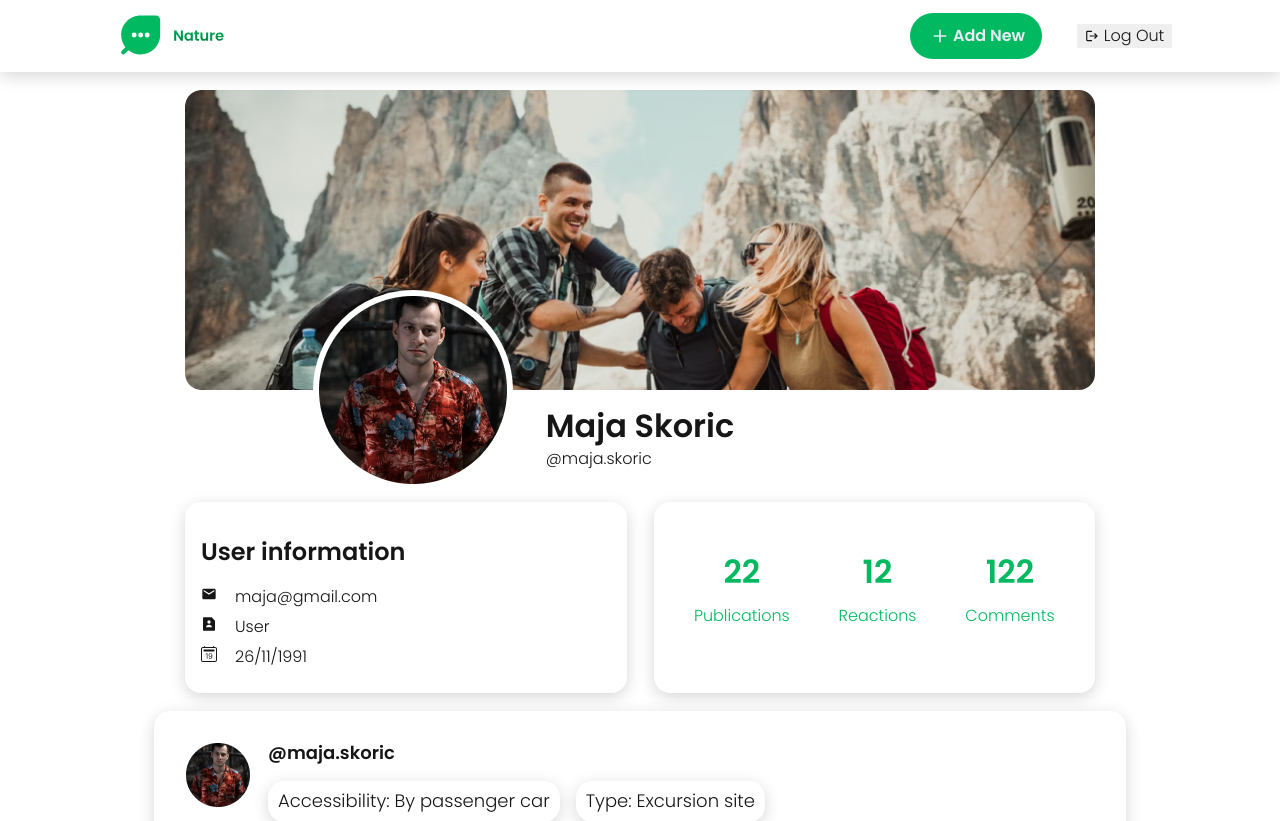
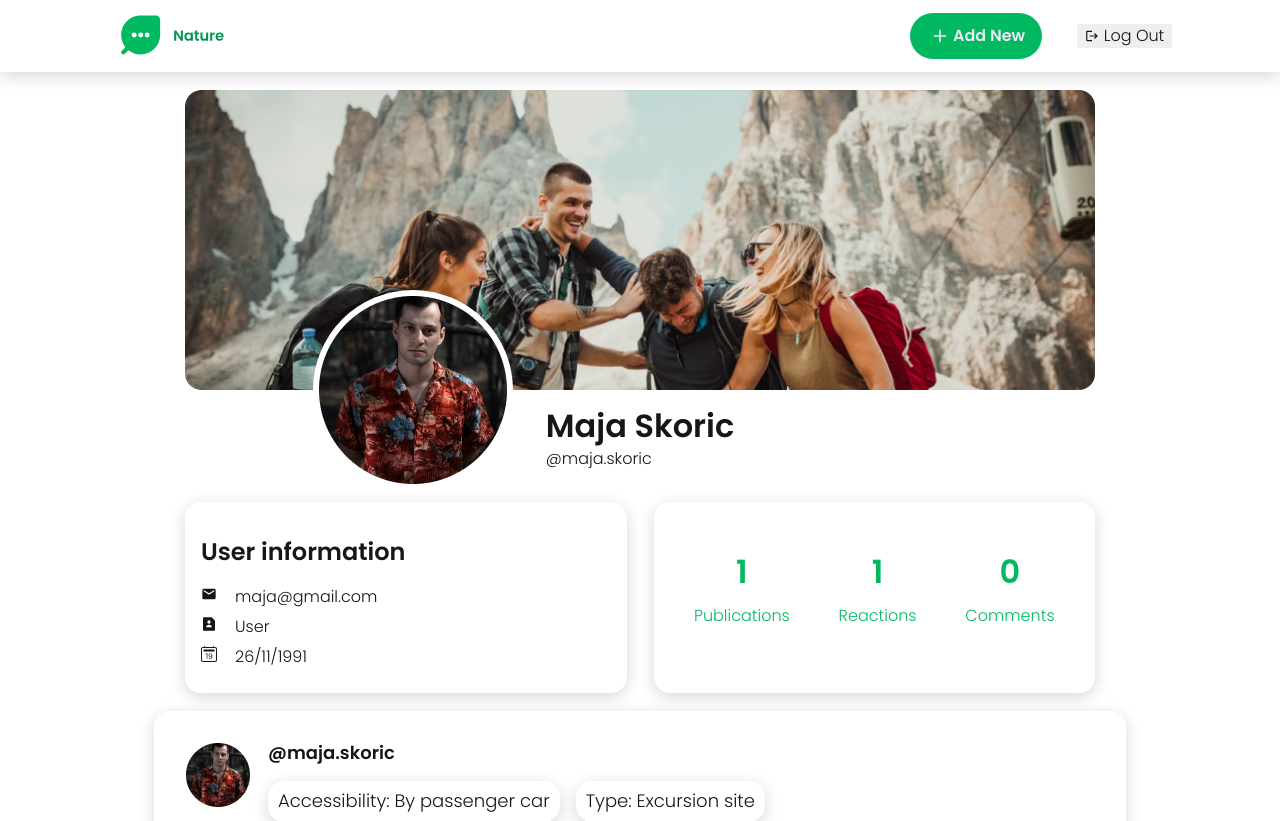
Before and after one commit to stefanskoricdev/nature-social-media, a React (Create React App) app: page /profile/maja.skoric in a window 1280 px wide. Shown: the top 821 px of the page. Built offline with nearby package versions, Linux system fonts and the light colour scheme; data requests are answered from the project's data file; sample sign-in values are in the browser's storage.

Commit message:
Add user activity stats on profile page

```diff
--- /dev/null
+++ b/src/helpers/getUserActivity.js
@@ -0,0 +1,23 @@
+export const getUserActivity = (posts, username) => {
+  const userPublications = posts.filter(
+    (post) => post.userHandle === username
+  ).length;
+
+  const allUpvotes = posts.map((post) => post.upVotes).flat(Infinity);
+  const alldownvotes = posts.map((post) => post.downVotes).flat(Infinity);
+  const mergedVotes = allUpvotes.concat(alldownvotes);
+  const userReactions = mergedVotes.filter(
+    (voteAuthor) => voteAuthor === username
+  ).length;
+
+  const allComments = posts.map((post) => post.comments).flat(Infinity);
+  const userComments = allComments.filter(
+    (comment) => comment.author === username
+  ).length;
+
+  return {
+    userPublications,
+    userReactions,
+    userComments,
+  };
+};
--- a/src/pages/Profile/Profile.js
+++ b/src/pages/Profile/Profile.js
@@ -14,6 +14,7 @@ import Backdrop from "../../components/UI/Backdrop/Backdrop";
 import Spinner from "../../components/UI/Spinner/Spinner";
 import Modal from "../../components/UI/Modal/Modal";
 import ErrorModal from "../../components/UI/Modal/ErrorModal/ErrorModal";
+import { getUserActivity } from "../../helpers/getUserActivity";
 
 const Profile = () => {
   const [users, setUsers] = useState();
@@ -48,11 +49,13 @@ const Profile = () => {
     );
   }
 
-  if (!users) return;
+  if (!users || !posts) return;
   const user = users.find((user) => user.username === username);
 
   const formatedDate = formatDate(user.dateOfBirth);
   const { day, month, year } = formatedDate;
+
+  const userActivity = getUserActivity(posts, username);
 
   const currentUserPostsList = posts.filter(
     (post) => post.userHandle === user.username
@@ -102,15 +105,15 @@ const Profile = () => {
           </section>
           <section className={styles.UserActivity}>
             <div>
-              <span>22</span>
+              <span>{userActivity.userPublications}</span>
               <p>Publications</p>
             </div>
             <div>
-              <span>12</span>
+              <span>{userActivity.userReactions}</span>
               <p>Reactions</p>
             </div>
             <div>
-              <span>122</span>
+              <span>{userActivity.userComments}</span>
               <p>Comments</p>
             </div>
           </section>
--- a/src/services/db.json
+++ b/src/services/db.json
@@ -83,6 +83,12 @@
           "body": "Wohoooo!",
           "createdAt": 1650218107343,
           "id": "00c67dac-9ecc-4a72-bdf7-a5a015012b82"
+        },
+        {
+          "author": "stefan.skoric",
+          "body": "I like this one. :)",
+          "createdAt": 1650372680816,
+          "id": "49142c9d-be8e-48e4-916a-da6189e971fd"
         }
       ],
       "id": 2
@@ -101,6 +107,21 @@
       "downVotes": [],
       "comments": [],
       "id": 3
+    },
+    {
+      "name": "River",
+      "place": "BiH",
+      "accessibility": "Off-road vehicle",
+      "type": "Excursion site",
+      "description": "Nice view!",
+      "userHandle": "stefan.skoric",
+      "createdAt": 1650372058400,
+      "upVotes": [
+        "stefan.skoric"
+      ],
+      "downVotes": [],
+      "comments": [],
+      "id": 4
     }
   ]
 }
```
